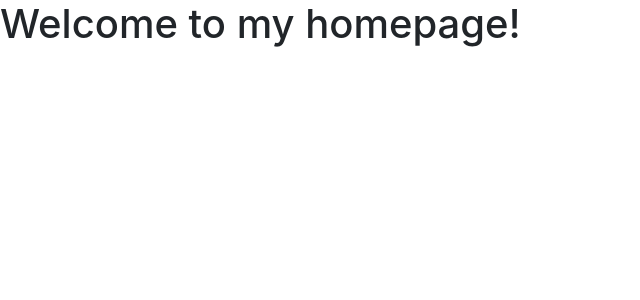
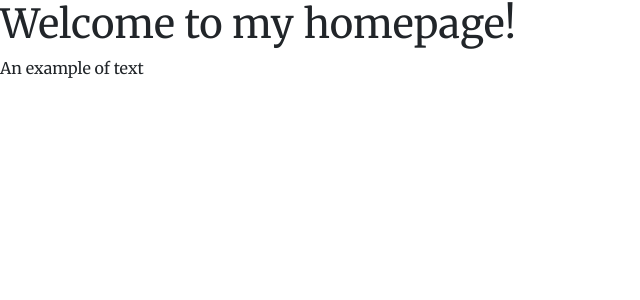
Before and after one commit to parthkhopkar/parthkhopkar.github.io, a Jekyll site: the page built from index.html, in a window 1280 px wide. Shown: the top 300 px of the page, without its empty margins (0-640 px from the left). Built offline with Jekyll 4.4.1, drawn with Linux system fonts in a browser that asks for light colours.

Commit message:
Changed font to Merriweather

```diff
--- a/_sass/main.scss
+++ b/_sass/main.scss
@@ -1 +1,4 @@
 @import url('https://fonts.googleapis.com/css2?family=Merriweather&display=swap');
+body{
+	font-family: 'Merriweather', serif;
+}
--- a/index.html
+++ b/index.html
@@ -4,3 +4,4 @@ title: Home Page
 ---
 
 <h1>Welcome to my homepage!</h1>
+<p>An example of text</p>
```
